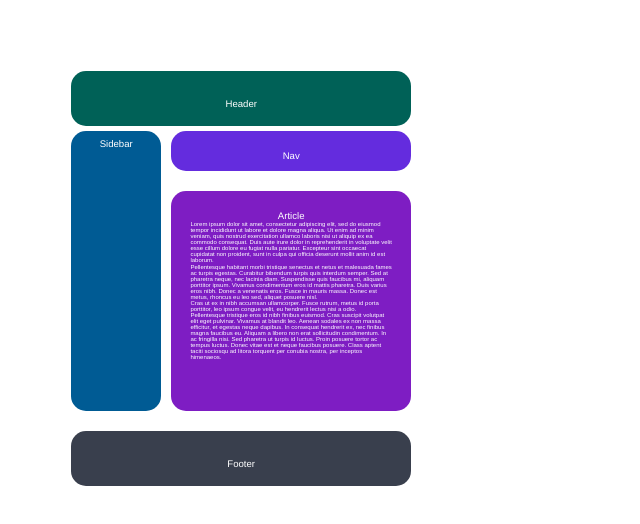
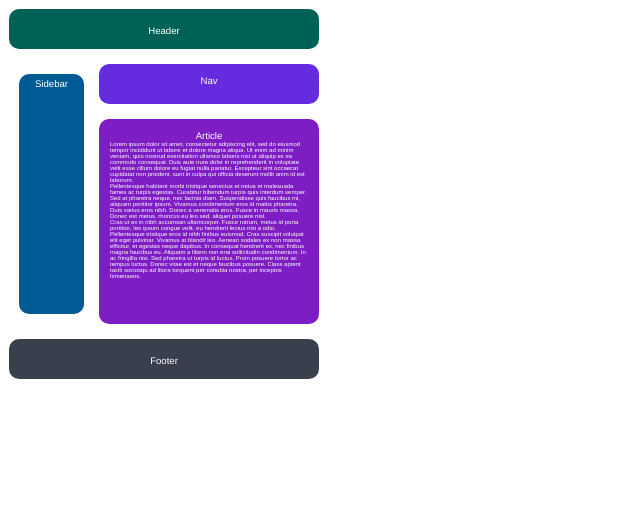
Before and after one commit to BILLINGEVA/CSS-GRID_TEST, a plain HTML site: page ha-stylesheet.html in a window 1280 px wide. Shown: the whole page, without its empty margins (0-640 px from the left). Drawn offline with Linux system fonts and the light colour scheme.

Commit message:
anpassung marge und padding

```diff
--- a/stylesheet.css
+++ b/stylesheet.css
@@ -1,30 +1,29 @@
 body,
 html {
-  height: 100%;
-  margin: 5;
+  height: 20%;
+  margin: 2px;
 
 }
 
 .container {
-
   text-align: center;
   height: 5% ;
-  padding: 5% ;
-  display: grid;
-  column-gap: 10px;
-  row-gap: 20px;
+  padding: 5px ;
+  display: grid ;
+  column-gap: 5px;
+  row-gap: 15px;
   grid-template-rows: 40px 40px 40px 40px 40px 40px 40px 40px ;
   grid-template-columns: 40px 40px 40px 40px 40px 40px 40px 40px ;
   background-color: #ffffff;
 }
 
 .container div {
-  padding: 8%;
+  padding: 5%;
   font-size: 60%;
   font-family: Helvetica;
   font-weight: lighter ;
   color: white;
-  border-radius: 15px;
+  border-radius: 10px;
 }
 
 .header {
@@ -33,7 +32,7 @@ html {
   grid-column-end: 8 ;
   grid-row-start: 1;
   grid-row-end: 2 ;
-  padding: 40px;
+  padding: 30px;
 }
 
 .sidebar {
@@ -42,7 +41,7 @@ html {
   grid-column-end: 3 ;
   grid-row-start: 2 ;
   grid-row-end: 7;
-
+  margin: 10px;
 }
 
 .nav {
```
